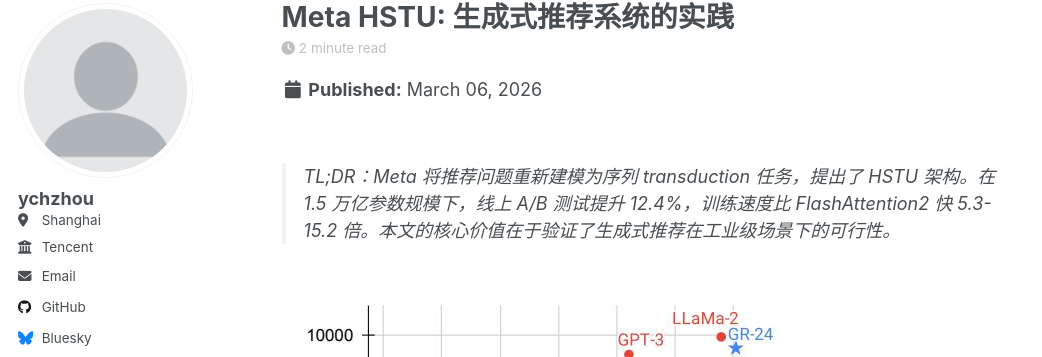
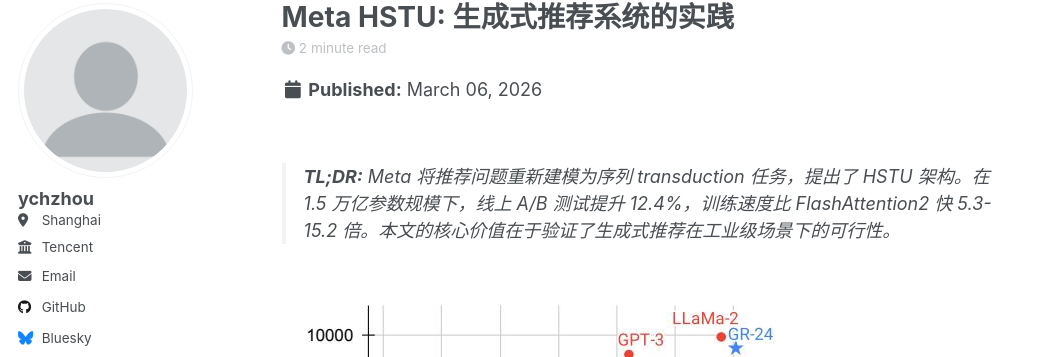
Before and after one commit to LTzycLT/ltzyclt.github.io, a Jekyll site: the page built from _posts/2026-03-06-meta-hstu-generative-recommendation.md, in a window 1280 px wide and 900 px high. Shown: the part 96-453 px from the top of the window, without its empty margins (0-1042 px from the left). Built offline with Jekyll 4.4.1, drawn with Linux system fonts in a browser that asks for light colours; a script that is not in the unit is left out; comment, search, counter and statistics services are not loaded.

Commit message:
Fix TL;DR formatting with bold and English colon

```diff
--- a/_posts/2026-03-06-meta-hstu-generative-recommendation.md
+++ b/_posts/2026-03-06-meta-hstu-generative-recommendation.md
@@ -14,7 +14,7 @@
 comments: true
 ---
 
-> TL;DR：Meta 将推荐问题重新建模为序列 transduction 任务，提出了 HSTU 架构。在 1.5 万亿参数规模下，线上 A/B 测试提升 12.4%，训练速度比 FlashAttention2 快 5.3-15.2 倍。本文的核心价值在于验证了生成式推荐在工业级场景下的可行性。
+> **TL;DR:** Meta 将推荐问题重新建模为序列 transduction 任务，提出了 HSTU 架构。在 1.5 万亿参数规模下，线上 A/B 测试提升 12.4%，训练速度比 FlashAttention2 快 5.3-15.2 倍。本文的核心价值在于验证了生成式推荐在工业级场景下的可行性。
 
 ![Figure 1: 训练算力对比](/images/2402_17152v3/page_0_Figure_9.jpeg)
 
```
